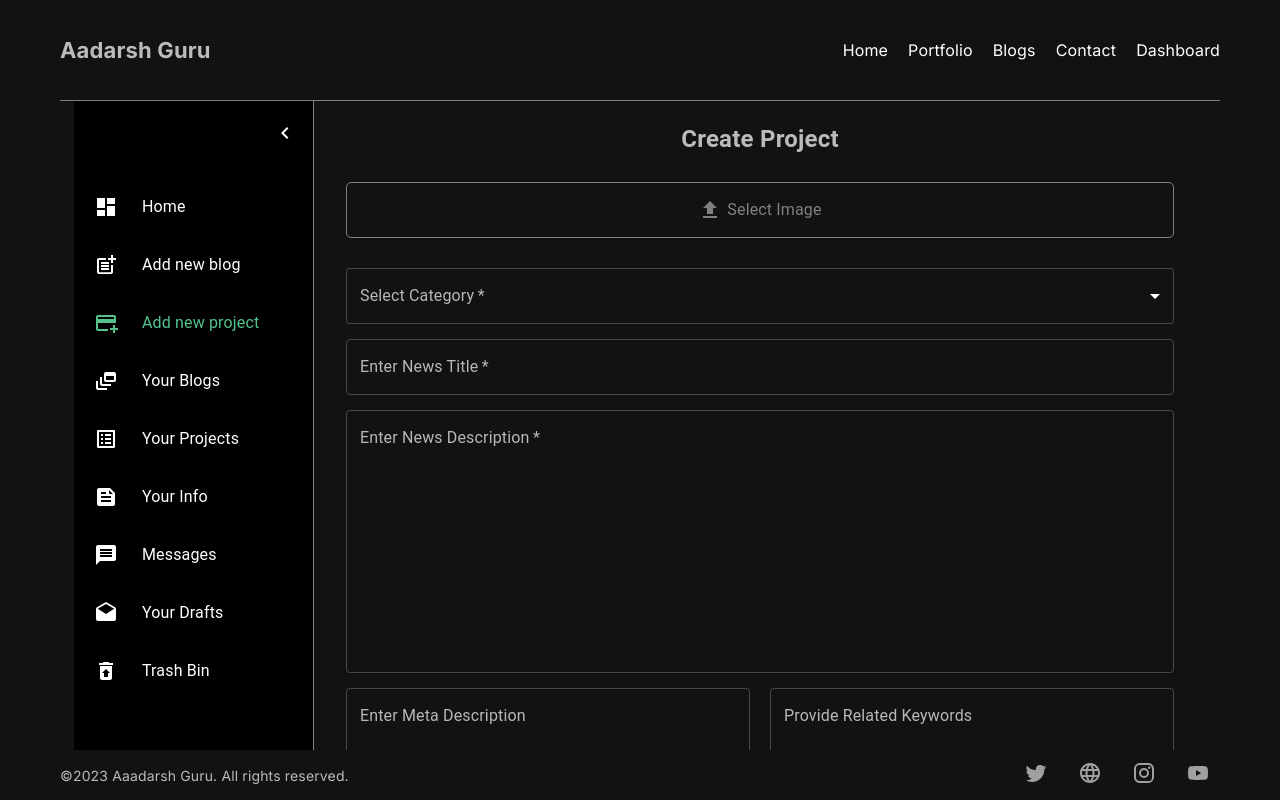
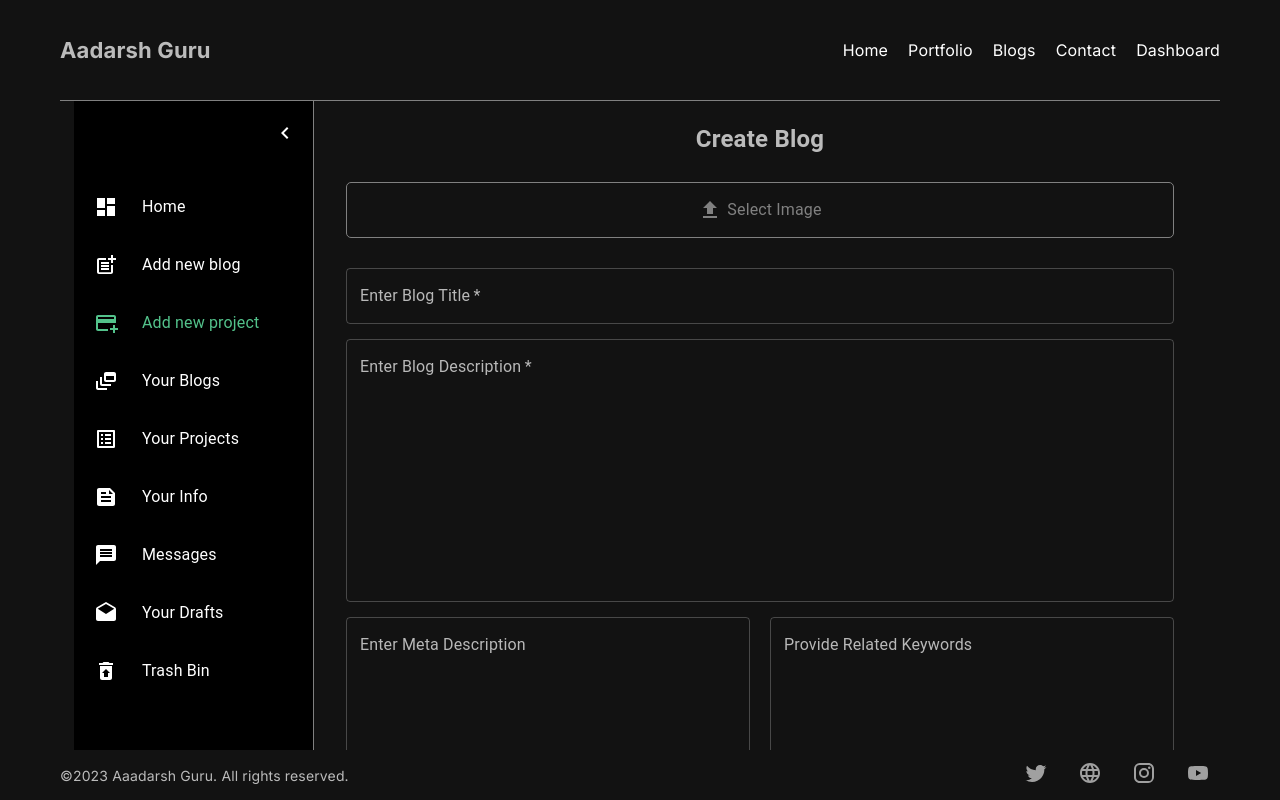
Before and after one commit to Aadarsh-guru/NEXT-Portfolio-App, a Next.js app: page /dashboard/add-project in a window 1280 px wide. Built offline with nearby package versions, Linux system fonts and the light colour scheme.

Commit message:
'image compression

```diff
--- a/src/app/dashboard/add-project/page.jsx
+++ b/src/app/dashboard/add-project/page.jsx
@@ -3,10 +3,10 @@ import { Box, Button, MenuItem, TextField, Typography, styled } from '@mui/mater
 import { Upload } from '@mui/icons-material'
 import { useState, memo } from 'react'
 import toast from 'react-hot-toast'
-import imageCompression from 'browser-image-compression';
 import { useData } from '@/context/DataProvider'
-import { categories } from '@/constants/categoriesConfig'
 import './page.css'
+import { useRouter } from 'next/navigation'
+import uploadToS3 from '@/helpers/uploadToS3'
 
 const Container = styled(Box)(({ theme }) => ({
     width: '100%',
@@ -114,9 +114,10 @@ const ImageBox = styled(Box)(({ theme }) => ({
     }
 }))
 
-function AddProject({ setCategoryTab, setTab }) {
+function AddProject() {
 
-    const { auth } = useData()
+    const router = useRouter()
+    const { user } = useData()
     const [title, setTitle] = useState('')
     const [description, setDescription] = useState('')
     const [image, setImage] = useState('')
@@ -135,25 +136,22 @@ function AddProject({ setCategoryTab, setTab }) {
             if (!image?.type?.includes('image')) {
                 return toast.error('Image files only accepted.')
             }
-            const compressedFile = await imageCompression(image, { maxSizeMB: 1 });
-            const data = new FormData();
-            data.append('image', compressedFile)
-            data.append('title', title)
-            data.append('description', description)
-            data.append('category', category)
-            data.append('meta', meta)
-            data.append('keywords', keywords)
-            data.append('type', type)
-            data.append('author', `${auth?.user?.firstName + " " + auth?.user?.lastName}`)
             setLoading(true)
-            const response = await axios.post(`/api/v1/news/create`, data)
+            const { imageUrl, success } = await uploadToS3(image, 'blog-images')
+            if (!success) {
+                return toast.error('something went wrong.')
+            }
+            const response = await fetch('/api/blog', {
+                method: 'POST',
+                body: JSON.stringify({ imageUrl, title, description, category, meta, keywords, type, author: user?.name })
+            })
             response && setLoading(false)
-            if (response?.status === 201) {
-                toast.success(response?.data?.message)
-                type === 'bin' ? setTab('bin') : type === 'draft' ? setTab('draft') : setTab('');
-                type === 'publish' && setCategoryTab(category)
+            const data = await response.json()
+            if (response.status === 201) {
+                toast.success(data?.message)
+                router.push('/dashboard/blogs')
             } else {
-                toast.success(response?.data?.message)
+                toast.success(data?.message)
             }
         } catch (error) {
             setLoading(false)
@@ -162,10 +160,9 @@ function AddProject({ setCategoryTab, setTab }) {
         }
     }
 
-
     return (
         <Container>
-            <Heading>Create Project</Heading>
+            <Heading>Create Blog</Heading>
             <Form onSubmit={(e) => handleSubmit(e)} >
                 <label style={{ width: '100%', display: 'flex', justifyContent: 'center', alignItems: 'center' }} htmlFor="file">
                     <SelectImage>
@@ -182,15 +179,8 @@ function AddProject({ setCategoryTab, setTab }) {
                     }
                 </ImageBox>
                 <TextField onChange={(e) => setImage(e.target.files[0])} sx={{ display: 'none' }} id='file' type='file' />
-                <TextField value={category} error={category && category?.length < 3 && true} required onChange={(e) => setCategory(e.target.value)} label={'Select Category'} select >
-                    {
-                        categories?.filter(cate => cate.name !== 'All News').map(category => (
-                            <MenuItem value={category.slug} key={category.slug} >{category.name}</MenuItem>
-                        ))
-                    }
-                </TextField>
-                <TextField placeholder='Title must be 3 characters long' error={title && title?.length < 3 && true} onChange={(e) => setTitle(e.target.value)} required label='Enter News Title' />
-                <TextField placeholder='Description must be 3 characters long' error={description && description?.length < 3 && true} required onChange={(e) => setDescription(e.target.value)} label='Enter News Description' multiline minRows={10} />
+                <TextField placeholder='Title must be 3 characters long' error={title && title?.length < 3 && true} onChange={(e) => setTitle(e.target.value)} required label='Enter Blog Title' />
+                <TextField placeholder='Description must be 3 characters long' error={description && description?.length < 3 && true} required onChange={(e) => setDescription(e.target.value)} label='Enter Blog Description' multiline minRows={10} />
                 <SEOInformaton>
                     <TextField placeholder='Enter Meta Description' error={meta && meta?.length < 3 && true} onChange={(e) => setMeta(e.target.value)} multiline minRows={5} label='Enter Meta Description' />
                     <TextField placeholder='Enter Related Keywords Seprated by (",")' error={keywords && keywords?.length < 1 && true} onChange={(e) => setKeywords(e.target.value)} multiline minRows={5} label='Provide Related Keywords' />
--- a/src/helpers/uploadToS3.js
+++ b/src/helpers/uploadToS3.js
@@ -1,4 +1,4 @@
-
+import imageCompression from "browser-image-compression"
 
 const uploadToS3 = async (file, ref) => {
     try {
@@ -6,11 +6,12 @@ const uploadToS3 = async (file, ref) => {
             method: 'POST',
             body: JSON.stringify({ key: `next-blog-app/${ref}/${Date.now()}.${file?.name}` })
         })
+        const compressedFile = await imageCompression(file, { maxSizeMB: 1 });
         if (uploadResponse?.status === 200) {
             const uploadData = await uploadResponse.json()
             const uploaded = await fetch(uploadData?.uploadUrl, {
                 method: 'PUT',
-                body: file,
+                body: compressedFile,
                 headers: {
                     'Content-Type': file?.type
                 }
```
